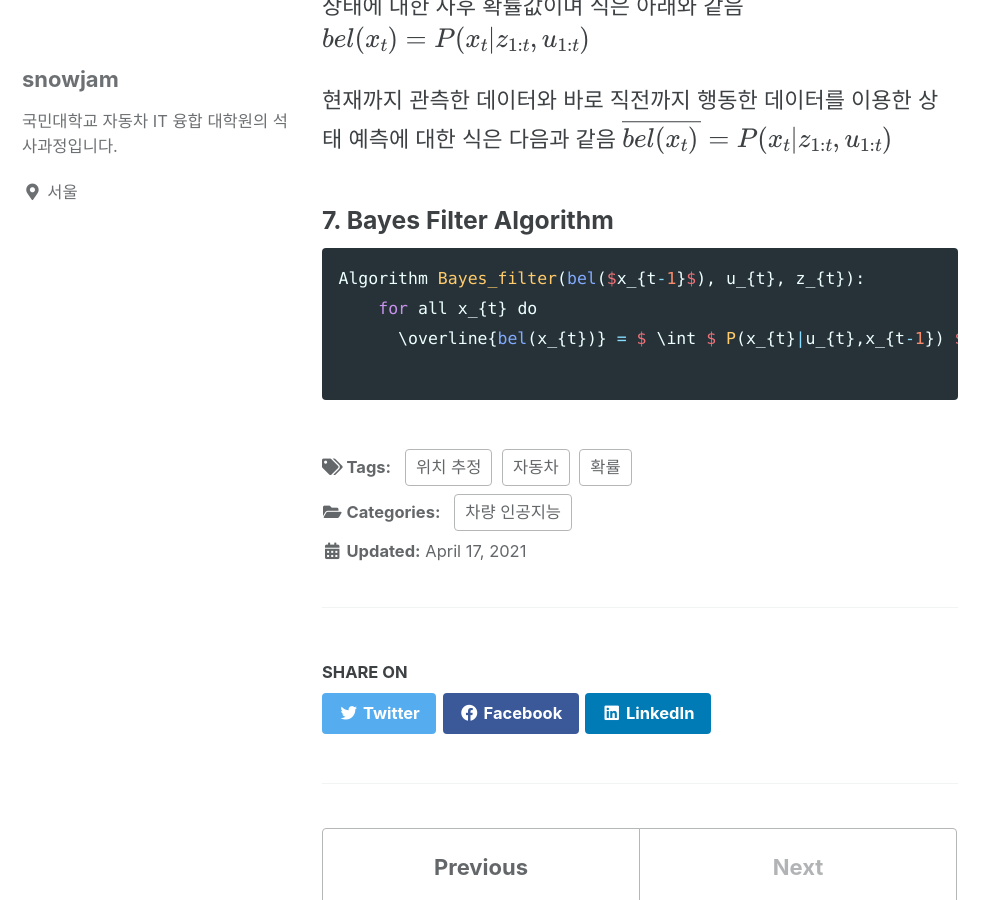
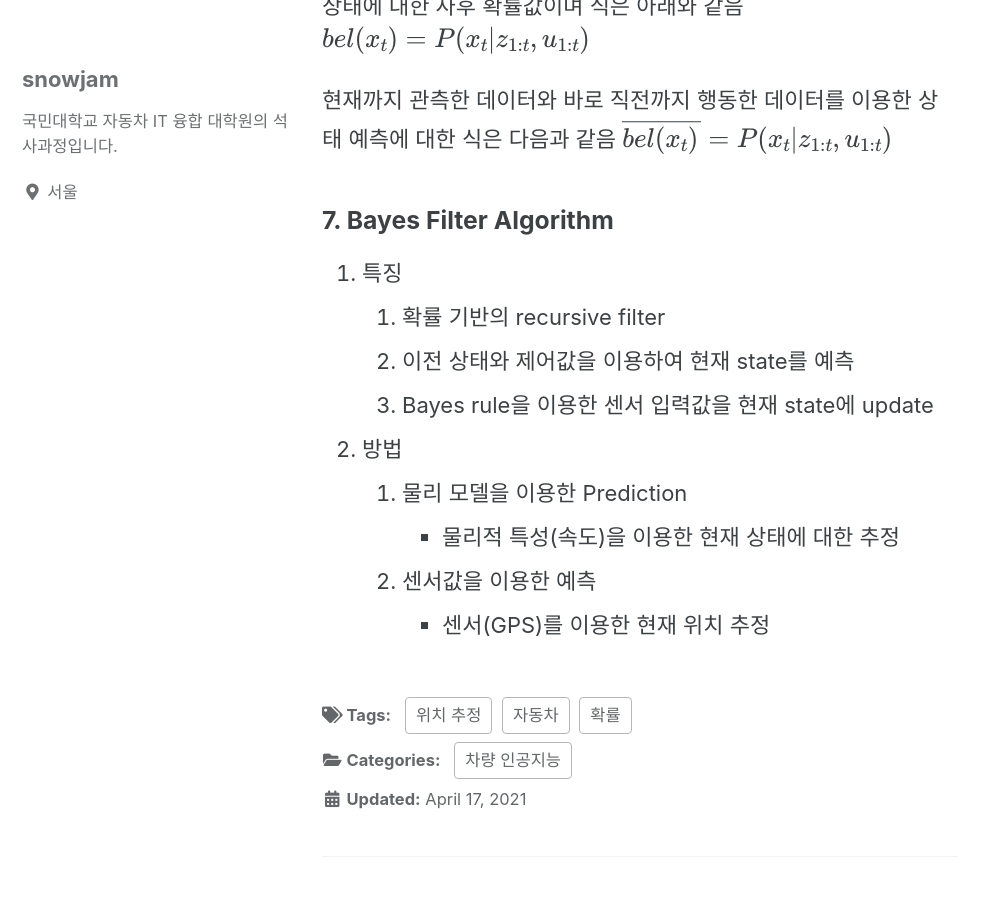
Before and after one commit to snowjamai/snowjamai.github.io, a Jekyll site: the page built from _posts/2021-04-17-MarkovLocalization.md, in a window 1280 px wide and 900 px high, scrolled down 2054 px. Shown: the whole window, without its empty margins (0-999 px from the left). Built offline with Jekyll 4.4.1, drawn with Linux system fonts in a browser that asks for light colours; cached includes are drawn as plain includes; formulas are drawn with MathJax 3.

Commit message:
Markov Localization Finish

````diff
--- a/_posts/2021-04-17-MarkovLocalization.md
+++ b/_posts/2021-04-17-MarkovLocalization.md
@@ -59,9 +59,13 @@ $ bel(x_{t}) = P(x_{t}|z_{1:t},u_{1:t}) $
 $ \overline{bel(x_{t})} = P(x_{t}|z_{1:t},u_{1:t}) $
 
 ### 7. Bayes Filter Algorithm
-```python
-Algorithm Bayes_filter(bel($x_{t-1}$), u_{t}, z_{t}):
-    for all x_{t} do
-      \overline{bel(x_{t})} = $ \int $ P(x_{t}|u_{t},x_{t-1}) $ \cdot $ bel(x_{t-1}) dx_{t-1}
+1. 특징
+    1. 확률 기반의 recursive filter
+    2. 이전 상태와 제어값을 이용하여 현재 state를 예측
+    3. Bayes rule을 이용한 센서 입력값을 현재 state에 update
 
-```
+2. 방법
+    1. 물리 모델을 이용한 Prediction
+       - 물리적 특성(속도)을 이용한 현재 상태에 대한 추정
+    2. 센서값을 이용한 예측
+        - 센서(GPS)를 이용한 현재 위치 추정
````
